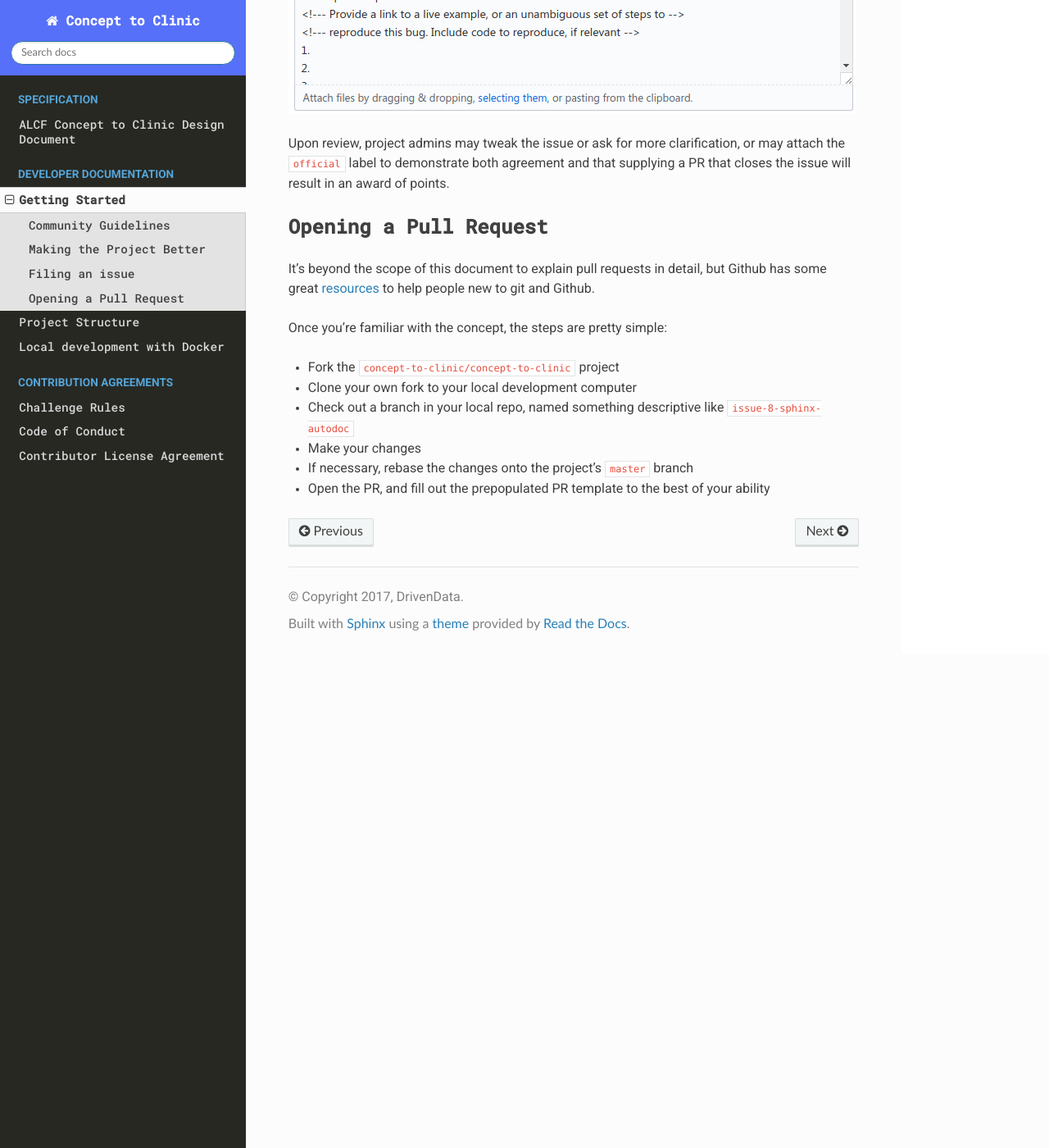
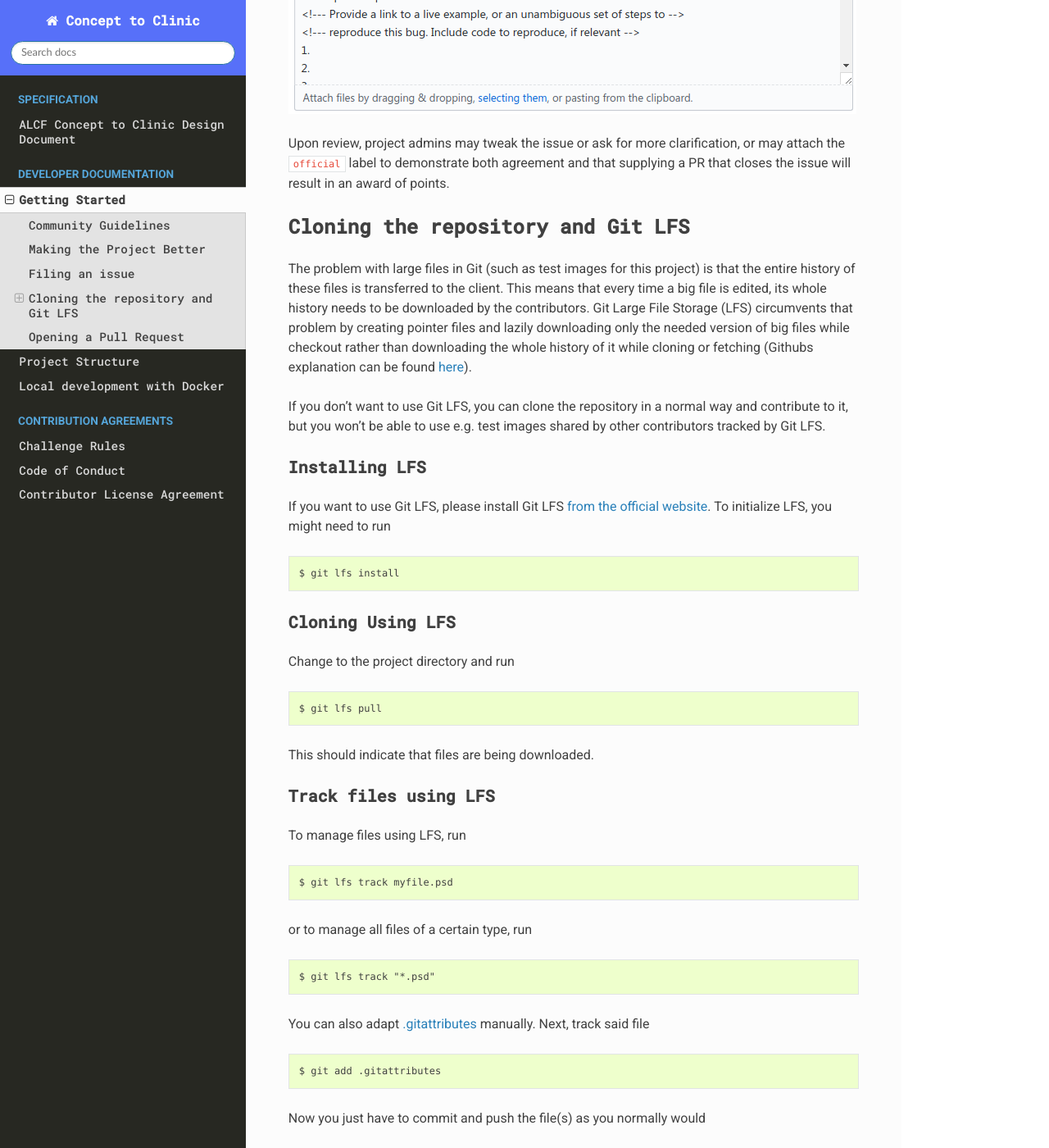
Before and after one commit to drivendataorg/concept-to-clinic, a Sphinx documentation site: the page built from docs/contribute.md, in a window 1280 px wide and 1400 px high, scrolled down 1873 px. Shown: the whole window at 82% size. Built offline with Sphinx 7.4.7 and the Read the Docs theme 2.0.0, drawn with Linux system fonts in a browser that asks for light colours; some of the changed text lies outside the part shown.

Commit message:
#16 Document git-lfs use for this project

```diff
--- a/docs/contribute.md
+++ b/docs/contribute.md
@@ -44,6 +44,51 @@ Creating issues is encouraged! When you create a new issue, you'll see a pre-pop
 
 Upon review, project admins may tweak the issue or ask for more clarification, or may attach the `official` label to demonstrate both agreement and that supplying a PR that closes the issue will result in an award of points.
 
+
+## Cloning the repository and Git LFS
+The problem with large files in Git (such as test images for this project) is that the entire history of these files is transferred to the client. This means that every time a big file is edited, its whole history needs to be downloaded by the contributors. Git Large File Storage (LFS) circumvents that problem by creating pointer files and lazily downloading only the needed version of big files while checkout rather than downloading the whole history of it while cloning or fetching (Githubs explanation can be found [here](https://help.github.com/articles/about-git-large-file-storage/)).
+
+If you don't want to use Git LFS, you can clone the repository in a normal way and contribute to it, but you won't be able to use e.g. test images shared by other contributors tracked by Git LFS.
+
+### Installing LFS
+
+If you want to use Git LFS, please install Git LFS [from the official website](https://git-lfs.github.com/). To initialize LFS, you might need to run
+
+    $ git lfs install
+
+
+### Cloning Using LFS
+
+Change to the project directory and run
+
+    $ git lfs pull
+
+This should indicate that files are being downloaded.
+
+### Track files using LFS
+
+To manage files using LFS, run
+
+    $ git lfs track myfile.psd
+
+or to manage all files of a certain type, run
+
+    $ git lfs track "*.psd"
+
+You can also adapt [.gitattributes](https://github.com/concept-to-clinic/concept-to-clinic/blob/master/.gitattributes) manually. Next, track said file
+
+    $ git add .gitattributes
+
+Now you just have to commit and push the file(s) as you normally would
+
+    $ git add myfile.psd
+    $ git commit -m "Add big file"
+    $ git push origin master
+
+### Removing big files from Git history
+
+If you already tracked big files using Git but moved them to LFS, you might want to remove them from the Git history. The preferred approach would be to use the [BFG Repo-Cleaner](http://rtyley.github.io/bfg-repo-cleaner/) since it is simpler and faster than Git's built-in command `filter-branch`. Please refer to [this](https://help.github.com/articles/removing-sensitive-data-from-a-repository/) great and detailed Github article about removing data from the repository history.
+
 ## Opening a Pull Request
 
 It's beyond the scope of this document to explain pull requests in detail, but Github has some great [resources](https://help.github.com/articles/creating-a-pull-request/) to help people new to git and Github.
```
